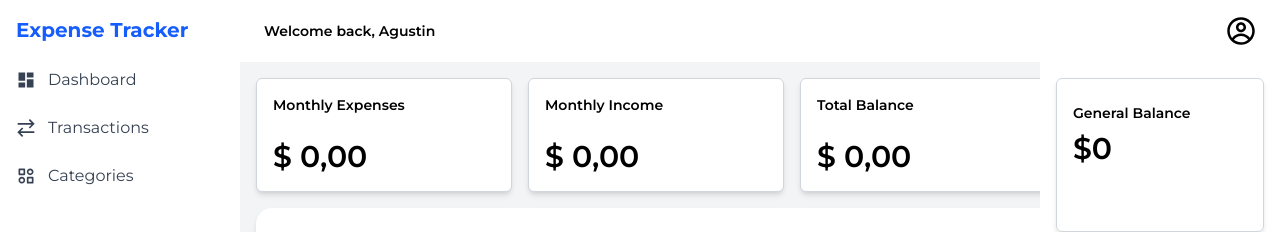
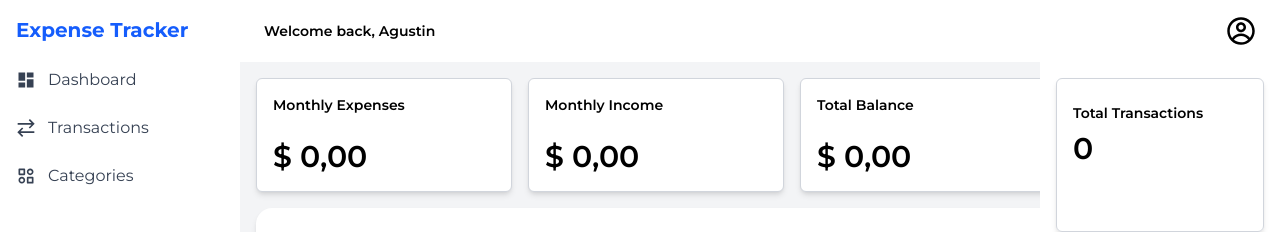
Before and after one commit to fariasagustin3/expense_tracker_app, a React (Vite) app in the folder client/: page / in a window 1280 px wide. Shown: the top 232 px of the page. Built offline with nearby package versions, Linux system fonts and the light colour scheme; no server answers; sample sign-in values are in the browser's storage.

Commit message:
total transactions integrated with rightbar at layout component

```diff
--- a/client/src/components/layout/GeneralBalanceCard.tsx
+++ b/client/src/components/layout/GeneralBalanceCard.tsx
@@ -1,10 +1,14 @@
 import React from 'react'
 
-const GeneralBalanceCard: React.FC = () => {
+interface GeneralBalanceCardProps {
+  totalTransactions: number
+}
+
+const GeneralBalanceCard: React.FC<GeneralBalanceCardProps> = ({ totalTransactions }) => {
   return (
     <div className='w-full h-1/5 border border-gray-300 rounded-md mb-2 flex flex-col gap-2 px-4 py-6 shadow-md'>
-      <h3 className='font-semibold text-sm'>General Balance</h3>
-      <p className='font-semibold text-3xl'>$0</p>
+      <h3 className='font-semibold text-sm'>Total Transactions</h3>
+      <p className='font-semibold text-3xl'>{totalTransactions}</p>
     </div>
   )
 }
--- a/client/src/components/layout/Rightbar.tsx
+++ b/client/src/components/layout/Rightbar.tsx
@@ -1,11 +1,14 @@
 import React from 'react'
 import GeneralBalanceCard from './GeneralBalanceCard'
 import Button from '../ui/Button'
+import { useTransactionStore } from '../../stores/useTransactionStore'
 
 const Rightbar: React.FC = () => {
+  const { transactions } = useTransactionStore((state) => state)
+
   return (
     <aside className='flex h-screen flex-col bg-white p-4 w-60 ml-auto fixed right-0 rounded-b-md'>
-      <GeneralBalanceCard />
+      <GeneralBalanceCard totalTransactions={transactions.length} />
       <Button
         label='Add Transaction'
       />
```
